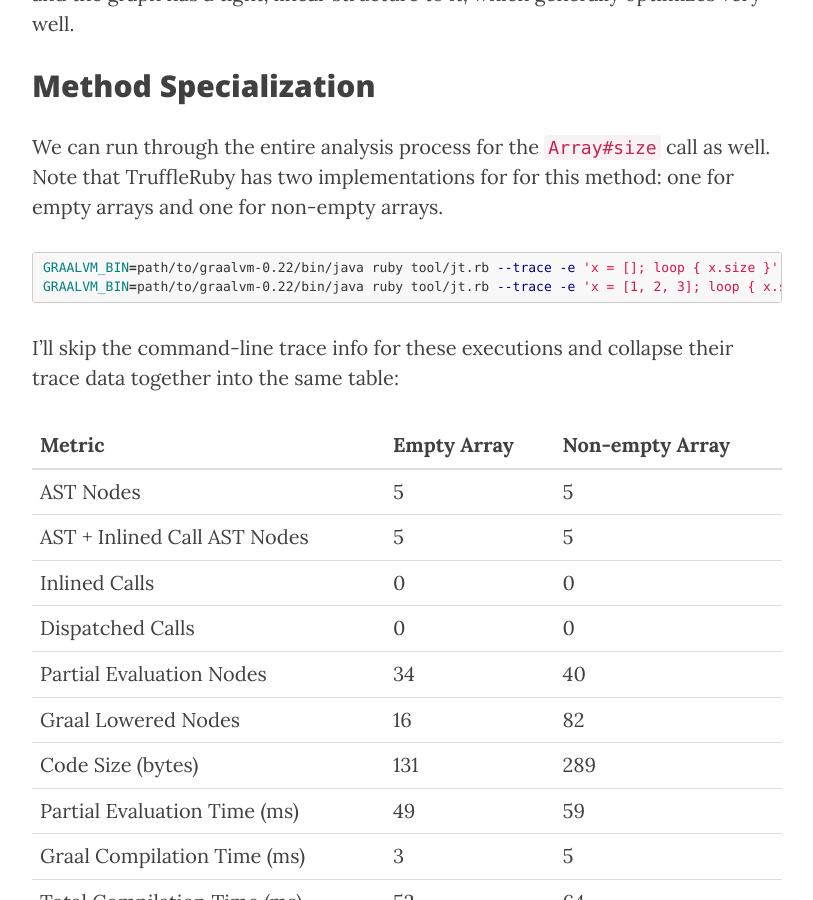
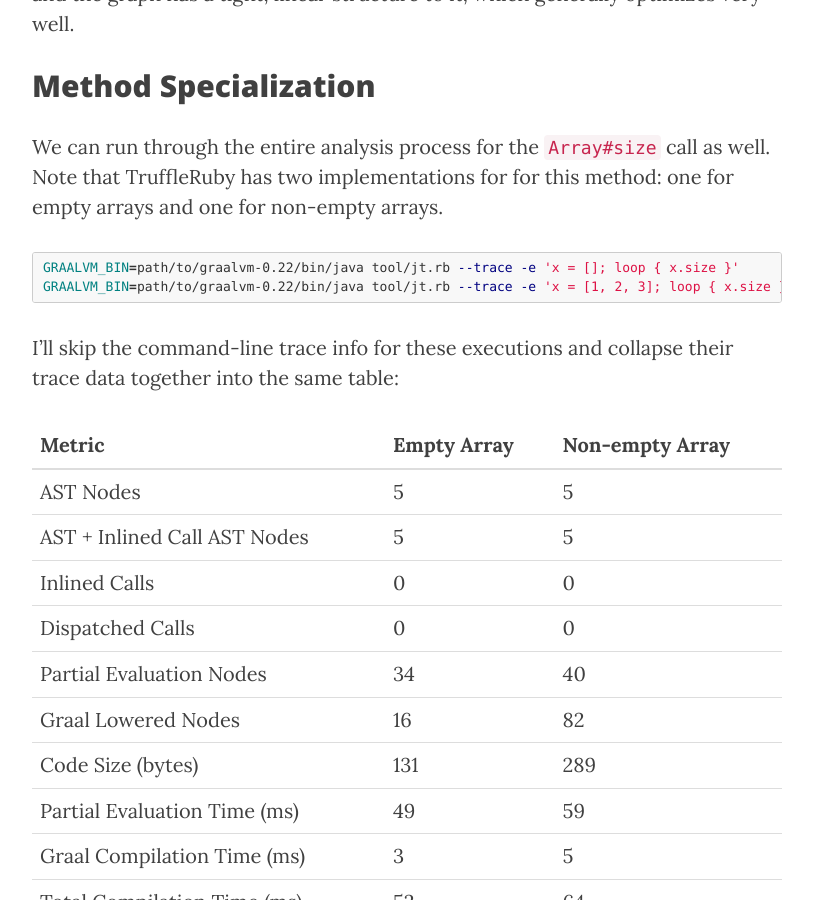
Before and after one commit to nirvdrum/nirvdrum.com, a Jekyll site: the page built from _posts/2017-05-08-a-systematic-approach-to-improving-truffleruby-performance.md, in a window 1280 px wide and 900 px high, scrolled down 7469 px. Shown: the whole window, without its empty margins (233-1046 px from the left). Built offline with Jekyll 4.4.1, drawn with Linux system fonts in a browser that asks for light colours; nearby versions of some CDN libraries; comment, search, counter and statistics services are not loaded; some of the changed text lies outside the part shown.

Commit message:
Rely on the shebang line in 'tool/jt.rb' rather than explicitly run Ruby.

````diff
--- a/_posts/2017-05-08-a-systematic-approach-to-improving-truffleruby-performance.md
+++ b/_posts/2017-05-08-a-systematic-approach-to-improving-truffleruby-performance.md
@@ -60,7 +60,7 @@ We've simplified that a bit in TruffleRuby by way of our [jt.rb tool](https://gi
 To see the trace output for `Fixnum#==` call, I ran:
 
 ```bash
-GRAALVM_BIN=path/to/graalvm-0.22/bin/java ruby tool/jt.rb --trace -e 'loop { 3 == 0 }'
+GRAALVM_BIN=path/to/graalvm-0.22/bin/java tool/jt.rb --trace -e 'loop { 3 == 0 }'
 ```
 
 That yielded the following trace information:
@@ -108,7 +108,7 @@ You can instruct your Truffle language to dump graph data with the `-Dgraal.Dump
 The TruffleRuby `jt` tool makes this easier as well, by way of the `--igv` and `--full` flags.
 
 ```bash
-GRAALVM_BIN=path/to/graalvm-0.22/bin/java ruby tool/jt.rb --igv --full -e 'loop { 3 == 0 }'
+GRAALVM_BIN=path/to/graalvm-0.22/bin/java tool/jt.rb --igv --full -e 'loop { 3 == 0 }'
 ```
 
 IGV will show the compiler graph after each phase of compilation.
@@ -194,8 +194,8 @@ We can run through the entire analysis process for the `Array#size` call as well
 Note that TruffleRuby has two implementations for for this method: one for empty arrays and one for non-empty arrays.
 
 ```bash
-GRAALVM_BIN=path/to/graalvm-0.22/bin/java ruby tool/jt.rb --trace -e 'x = []; loop { x.size }'
-GRAALVM_BIN=path/to/graalvm-0.22/bin/java ruby tool/jt.rb --trace -e 'x = [1, 2, 3]; loop { x.size }'
+GRAALVM_BIN=path/to/graalvm-0.22/bin/java tool/jt.rb --trace -e 'x = []; loop { x.size }'
+GRAALVM_BIN=path/to/graalvm-0.22/bin/java tool/jt.rb --trace -e 'x = [1, 2, 3]; loop { x.size }'
 ```
 
 I'll skip the command-line trace info for these executions and collapse their trace data together into the same table:
@@ -234,7 +234,7 @@ Now that we've seen what the `Fixnum#==` and `Array#size` methods look like on t
 For this analysis, I ran the Ruby language specs:
 
 ```bash
-GRAALVM_BIN=path/to/graalvm-0.22/bin/java ruby tool/jt.rb test --graal :language
+GRAALVM_BIN=path/to/graalvm-0.22/bin/java tool/jt.rb test --graal :language
 ```
 
 This time, the trace details look a bit more interesting:
````
